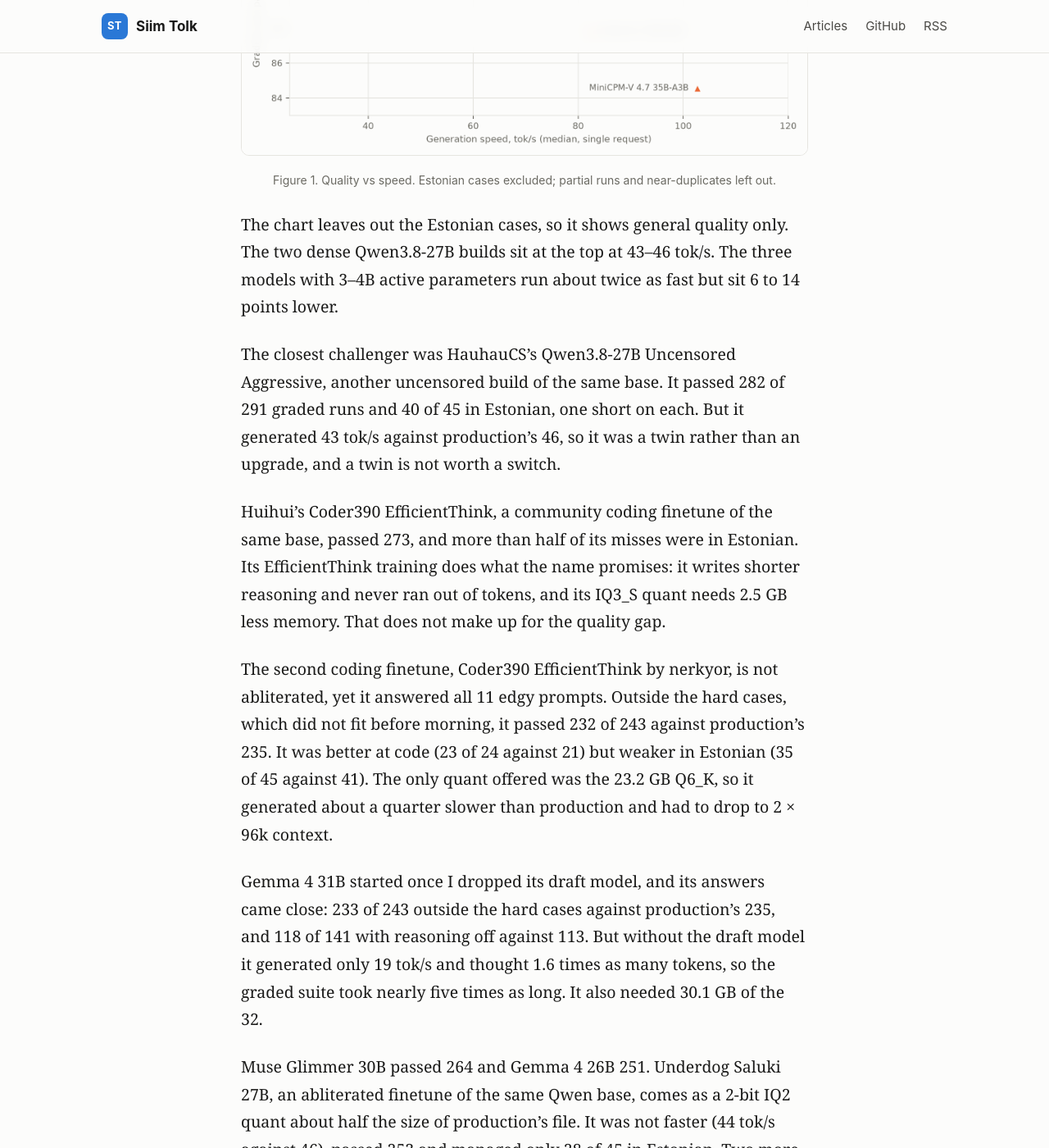
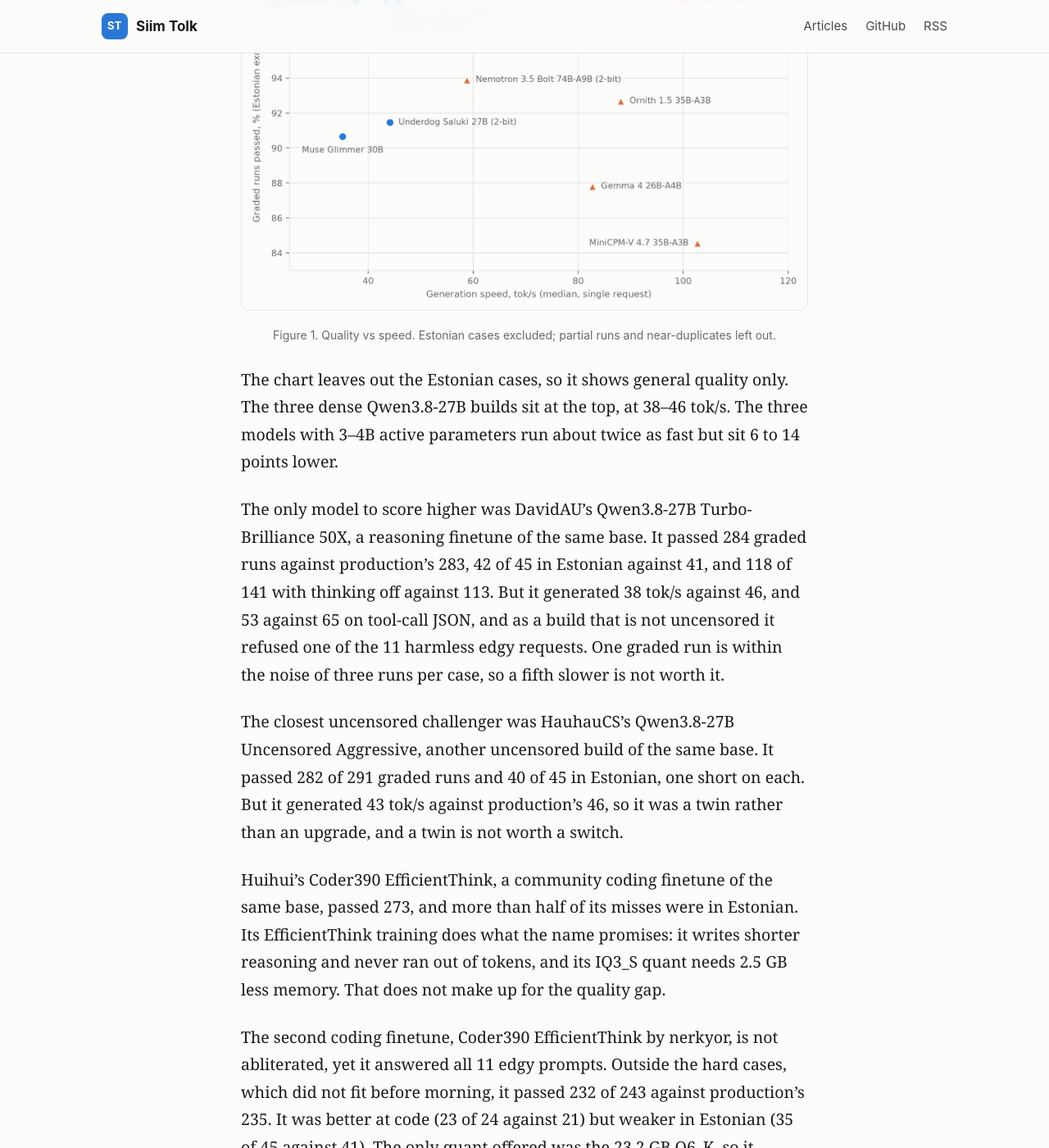
Before and after one commit to siimtolk/siimtolk.github.io, a Jekyll site: the page built from _posts/2026-10-22-llm-testing-overnight.md, in a window 1280 px wide and 1400 px high, scrolled down 13287 px. Shown: the whole window at 82% size. Built offline with Jekyll 4.4.1, drawn with Linux system fonts in a browser that asks for light colours; some of the changed text lies outside the part shown.

Commit message:
Article: Turbo-Brilliance result, decode at depth, updated chart

```diff
--- a/_posts/2026-10-22-llm-testing-overnight.md
+++ b/_posts/2026-10-22-llm-testing-overnight.md
@@ -9,7 +9,7 @@ redirect_from:
   - /llm-testing-overnight/
 ---
 
-Every week a dozen new open-weight models claim to beat the last one. I wanted to know which of them could actually replace the model my personal assistant runs on, so I built a pipeline that finds candidates, tests them overnight and sends me a verdict over breakfast. Over the past two weeks it has tested seventeen models, and none has beaten the incumbent, an uncensored build of Qwen3.8-27B. The closest came within one graded run of it and still lost on speed. The code, the test suite and every result are on GitHub: [local-llm-eval](https://github.com/siimtolk/local-llm-eval).
+Every week a dozen new open-weight models claim to beat the last one. I wanted to know which of them could actually replace the model my personal assistant runs on, so I built a pipeline that finds candidates, tests them overnight and sends me a verdict over breakfast. Over the past two weeks it has tested eighteen models, and none has replaced the incumbent, an uncensored build of Qwen3.8-27B. The best one passed a single graded run more, but was 18% slower and refused a harmless request. The code, the test suite and every result are on GitHub: [local-llm-eval](https://github.com/siimtolk/local-llm-eval).
 
 ## Why leaderboards were not enough
 
@@ -169,11 +169,12 @@ When something goes wrong, the agent says so and attempts to work around it with
 
 ## What came out of it
 
-The incumbent is [Qwen3.8-27B Heretic Abliterated "RVN"](https://huggingface.co/0bserverx/Qwen3.8-27B-Heretic-Abliterated-Uncensored-GGUF) by 0bserverx: Alibaba's dense 27-billion-parameter Qwen3.8 with its refusals removed, run as the 15.5 GB IQ4\_XS file `RVN-IQ4_XS-multilingual-mtp.gguf`. It passes 283 of 291 graded runs and 41 of 45 in Estonian. Over the past two weeks the agent tested seventeen challengers against it. None beat it, two never started and one did not fit.
+The incumbent is [Qwen3.8-27B Heretic Abliterated "RVN"](https://huggingface.co/0bserverx/Qwen3.8-27B-Heretic-Abliterated-Uncensored-GGUF) by 0bserverx: Alibaba's dense 27-billion-parameter Qwen3.8 with its refusals removed, run as the 15.5 GB IQ4\_XS file `RVN-IQ4_XS-multilingual-mtp.gguf`. It passes 283 of 291 graded runs and 41 of 45 in Estonian. Over the past two weeks the agent tested eighteen challengers against it. None replaced it, two never started and one did not fit.
 
 | Model (links go to the weights) | Type | Graded runs passed (of 291) | Verdict |
 | --- | --- | --- | --- |
 | [Qwen3.8-27B Heretic Abliterated "RVN"](https://huggingface.co/0bserverx/Qwen3.8-27B-Heretic-Abliterated-Uncensored-GGUF), IQ4\_XS (production) | Dense 27B | 283 | The bar to beat |
+| [Qwen3.8-27B Turbo-Brilliance 50X](https://huggingface.co/DavidAU/Qwen3.8-27B-Turbo-Brilliance-50X-Reasoning-Instruct-NEO-MAX-MTP-GGUF) by DavidAU, IQ4\_XS | Dense 27B | 284 | Rejected: 18% slower (38 tok/s), refused 1 of 11 |
 | [Qwen3.8-27B Uncensored HauhauCS Aggressive](https://huggingface.co/HauhauCS/Qwen3.8-27B-Uncensored-HauhauCS-Aggressive-MTP-GGUF), IQ4\_XS | Dense 27B | 282 | Rejected: a twin, not faster (43 tok/s) |
 | [Same HauhauCS fine-tune as AWQ](https://huggingface.co/twolven/Qwen3.8-27B-Uncensored-HauhauCS-Aggressive-AWQ-MTP), on vLLM | Dense 27B | 272 | Rejected: 10 runs below its GGUF twin, Estonian 34 of 45 |
 | [Huihui Qwen3.8-27B Coder390 EfficientThink abliterated](https://huggingface.co/huihui-ai/Huihui-Qwen3.8-27B-Coder390-EfficientThink-abliterated-GGUF), IQ3\_S | Dense 27B, coding finetune | 273 | Rejected: weaker Estonian |
@@ -195,9 +196,11 @@ The incumbent is [Qwen3.8-27B Heretic Abliterated "RVN"](https://huggingface.co/
 
 *Figure 1. Quality vs speed. Estonian cases excluded; partial runs and near-duplicates left out.*
 
-The chart leaves out the Estonian cases, so it shows general quality only. The two dense Qwen3.8-27B builds sit at the top at 43–46 tok/s. The three models with 3–4B active parameters run about twice as fast but sit 6 to 14 points lower.
+The chart leaves out the Estonian cases, so it shows general quality only. The three dense Qwen3.8-27B builds sit at the top, at 38–46 tok/s. The three models with 3–4B active parameters run about twice as fast but sit 6 to 14 points lower.
 
-The closest challenger was HauhauCS's Qwen3.8-27B Uncensored Aggressive, another uncensored build of the same base. It passed 282 of 291 graded runs and 40 of 45 in Estonian, one short on each. But it generated 43 tok/s against production's 46, so it was a twin rather than an upgrade, and a twin is not worth a switch.
+The only model to score higher was DavidAU's Qwen3.8-27B Turbo-Brilliance 50X, a reasoning finetune of the same base. It passed 284 graded runs against production's 283, 42 of 45 in Estonian against 41, and 118 of 141 with thinking off against 113. But it generated 38 tok/s against 46, and 53 against 65 on tool-call JSON, and as a build that is not uncensored it refused one of the 11 harmless edgy requests. One graded run is within the noise of three runs per case, so a fifth slower is not worth it.
+
+The closest uncensored challenger was HauhauCS's Qwen3.8-27B Uncensored Aggressive, another uncensored build of the same base. It passed 282 of 291 graded runs and 40 of 45 in Estonian, one short on each. But it generated 43 tok/s against production's 46, so it was a twin rather than an upgrade, and a twin is not worth a switch.
 
 Huihui's Coder390 EfficientThink, a community coding finetune of the same base, passed 273, and more than half of its misses were in Estonian. Its EfficientThink training does what the name promises: it writes shorter reasoning and never ran out of tokens, and its IQ3\_S quant needs 2.5 GB less memory. That does not make up for the quality gap.
 
@@ -269,6 +272,7 @@ The AWQ build answered the side-by-side llama.cpp vs vLLM question. [twolven's b
 - **Two slots beat one big one.** With a single 128k slot, every switch between conversations threw away the cached prompt. The next turn then re-read 8,000 to 22,000 tokens, about 9 seconds of dead time. Two slots let two conversations keep their caches, and a follow-up starts in about 1 second. The cost is sharing: when both slots are busy, each runs at about 38 tok/s instead of 47, or 69 tok/s together.
 - **Quantize the cache before the context.** A 4-bit KV cache is what makes 2 × 128k fit. Shrinking the context is a worse trade, because Hermes needs at least 128k tokens and uses them.
 - **The built-in draft head is free speed.** Multi-token prediction (MTP) took the 27B from 25 to 41 tok/s on one card, about 1.65 times faster, for 1.2 GB of extra memory. Adding n-gram drafting on top made it 15 to 20% slower: MTP already guessed nearly all the repetitive JSON, so the extra guesses only cost verification time.
+- **Long context slows decoding.** With the same 400-word answer, production generated 45 tok/s after a short prompt, 39 tok/s after 30,000 tokens of context and 26.5 tok/s after 90,000. MTP acceptance barely moved (56%, 56%, 51%). Reading a fresh 90,000-token prompt takes about 95 seconds, which is one more reason to keep each conversation's cache.
 - **Memory has hidden line items.** Weights and cache are not the whole bill. Each card also needs about 2.8 GB of compute buffer. Gemma 4 31B QAT Uncensored (Q4\_K\_M) looked like it would fit, but ran out of memory in five different configurations once its separate draft model was added. Without the draft model it fit, but generated only 19 tok/s.
 - **Tokens per second is not everything.** The previous production model, Qwen3.6-35B-A3B heretic, a mixture of experts with 3B active parameters, generated 137 tok/s against the dense 27B's 40. After the switch the median real request went from 2.3 to 8.6 seconds, even though the 27B was more accurate. Short everyday turns reward raw speed.
 - **Speed per token is not speed per answer.** Fast mixture-of-experts models wrote up to five times as many tokens as the dense incumbent, and Gemma 4 26B took twice as long to finish the suite. What matters is how long a real answer takes, and only live traffic shows that.
```
Also changed, not shown: other parts of _posts/2026-10-22-llm-testing-overnight.md (+1 -1 lines), assets/img/llm-testing-overnight/chart.png.
